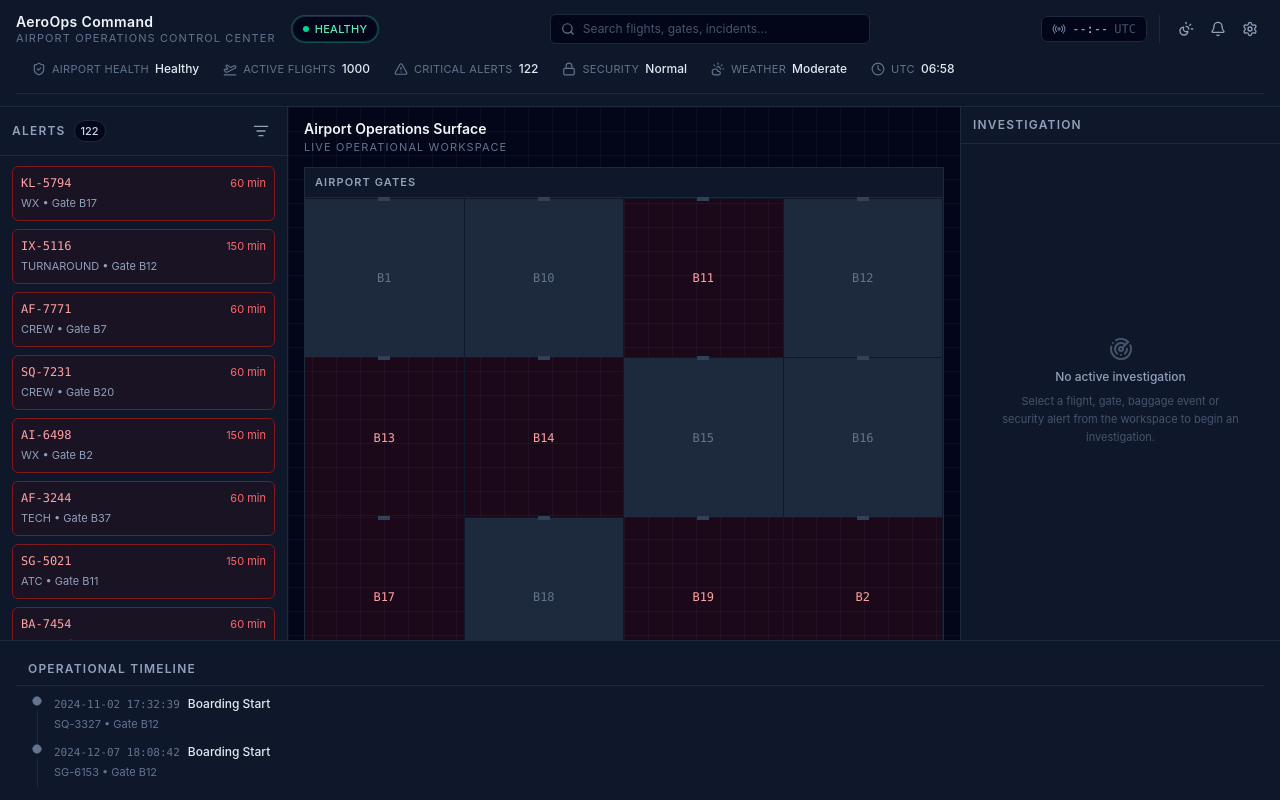
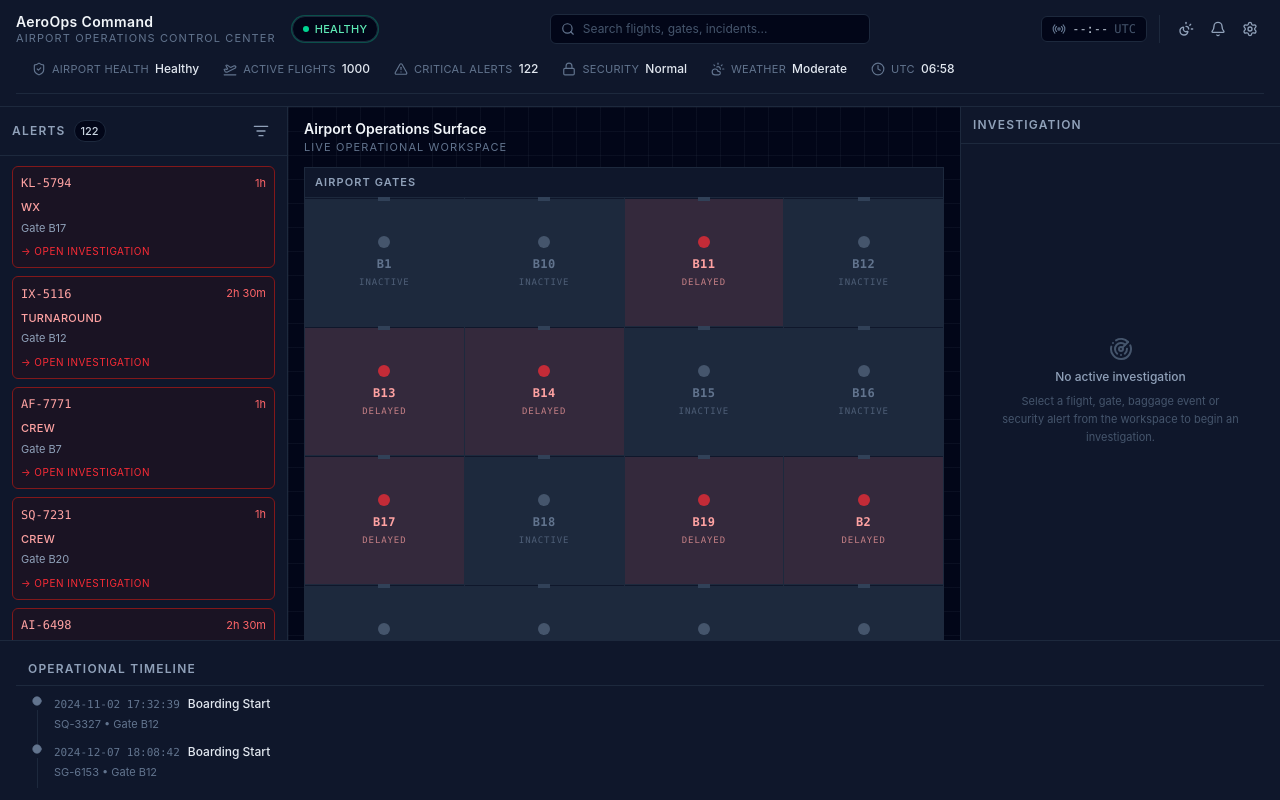
Before and after one commit to tanvie029-cpu/aeroops-command, a React (Vite) app: page / in a window 1280 px wide. Built offline with nearby package versions, Linux system fonts and the light colour scheme.

Commit message:
Polish airport surface and dashboard UI

```diff
--- a/src/App.tsx
+++ b/src/App.tsx
@@ -176,6 +176,17 @@ if (airportDataError) {
   );
 }
 
+function formatDelay(minutes: number) {
+  if (minutes < 60) return `${minutes} min`;
+
+  const hours = Math.floor(minutes / 60);
+  const mins = minutes % 60;
+
+  return mins === 0
+    ? `${hours}h`
+    : `${hours}h ${mins}m`;
+}
+
   return (
     <MainLayout
       header={
@@ -192,30 +203,44 @@ if (airportDataError) {
     />
   </>
 }
+
+
       operationalAlerts={
   <OperationalAlerts alertCount={criticalAlerts}>
     {airportData?.flights
       .filter((flight) => flight.delayMinutes >= 60)
       .slice(0, 8)
       .map((flight) => (
-        <div
+        <button
           key={flight.flightId}
-          className="rounded-md border border-red-900 bg-red-950/20 p-2"
-        >
+          type="button"
+          onClick={() => handleGateSelect(flight.gate)}
+            className="w-full rounded-md border border-red-900 bg-red-950/20 p-2 text-left transition-all duration-200 hover:border-red-500 hover:bg-red-900/30 hover:shadow-lg hover:shadow-red-900/20">
+
           <div className="flex items-center justify-between">
             <span className="font-mono text-xs text-red-300">
               {flight.flightId}
             </span>
 
             <span className="text-[11px] text-red-400">
-              {flight.delayMinutes} min
+              {formatDelay(flight.delayMinutes)}
             </span>
           </div>
 
-          <p className="mt-1 text-[11px] text-slate-400">
-            {flight.delayReason} • Gate {flight.gate}
-          </p>
-        </div>
+          <div className="mt-2 space-y-1">
+  <p className="text-[11px] font-medium uppercase tracking-wide text-red-300">
+    {flight.delayReason}
+  </p>
+
+  <p className="text-[11px] text-slate-400">
+    Gate {flight.gate}
+  </p>
+
+  <p className="pt-1 text-[10px] uppercase tracking-wider text-red-500">
+    → Open Investigation
+  </p>
+</div>
+        </button>
       ))}
   </OperationalAlerts>
 }
--- a/src/components/investigation/InvestigationPanel.tsx
+++ b/src/components/investigation/InvestigationPanel.tsx
@@ -91,8 +91,31 @@ if (investigationData?.maintenance) {
             </InvestigationSection>
 
             <InvestigationSection icon={<Gauge className="h-3.5 w-3.5" />} title="Operational Impact">
-              <p className="capitalize">Severity: {incident.severity}</p>
-              <p className="capitalize">Status: {incident.status}</p>
+              <div className="flex flex-wrap gap-2">
+  <span
+    className={`rounded-full px-2 py-1 text-[10px] font-semibold uppercase tracking-wider ${
+      incident.severity === "critical"
+        ? "bg-red-600 text-white"
+        : incident.severity === "high"
+        ? "bg-orange-500 text-white"
+        : incident.severity === "medium"
+        ? "bg-yellow-500 text-black"
+        : "bg-emerald-600 text-white"
+    }`}
+  >
+    {incident.severity}
+  </span>
+
+  <span
+    className={`rounded-full px-2 py-1 text-[10px] font-semibold uppercase tracking-wider ${
+      incident.status === "resolved"
+        ? "bg-emerald-600 text-white"
+        : "bg-blue-600 text-white"
+    }`}
+  >
+    {incident.status}
+  </span>
+</div>
             </InvestigationSection>
 
             <InvestigationSection icon={<Boxes className="h-3.5 w-3.5" />} title="Affected Resources">
@@ -100,8 +123,19 @@ if (investigationData?.maintenance) {
 
             {investigationData?.baggage ? (
                 <>
-            <p>Baggage: {investigationData.baggage.status}</p>
-            <p>Location: {investigationData.baggage.location}</p>
+            <div className="mt-2 rounded-md border border-slate-700 bg-slate-900 p-2">
+  <p className="text-[10px] uppercase tracking-widest text-slate-500">
+    Baggage
+  </p>
+
+  <p className="mt-1 font-medium">
+    {investigationData.baggage.status}
+  </p>
+
+  <p className="text-[11px] text-slate-500">
+    Location • {investigationData.baggage.location}
+  </p>
+</div>
                </>
             ) : (
             <p className="text-slate-500">No baggage information.</p>
@@ -109,31 +143,56 @@ if (investigationData?.maintenance) {
 
             {investigationData?.maintenance ? (
              <>
-            <p>Maintenance: {investigationData.maintenance.maintenanceType}</p>
-            <p>Issue: {investigationData.maintenance.issue}</p>
+           <div className="mt-2 rounded-md border border-slate-700 bg-slate-900 p-2">
+  <p className="text-[10px] uppercase tracking-widest text-slate-500">
+    Maintenance
+  </p>
+
+  <p className="mt-1 font-medium">
+    {investigationData.maintenance.maintenanceType}
+  </p>
+
+  <p className="text-[11px] text-red-400">
+    {investigationData.maintenance.issue}
+  </p>
+</div>
               </>
             ) : (
             <p className="text-slate-500">No maintenance records.</p>
             )}
             </InvestigationSection>
 
-            <InvestigationSection icon={<History className="h-3.5 w-3.5" />} title="Event Timeline">
+            <InvestigationSection
+  icon={<History className="h-3.5 w-3.5" />}
+  title="Event Timeline"
+>
   {investigationData?.gateEvents.length ? (
     investigationData.gateEvents.map((event) => (
-                  <div key={event.eventId} className="mb-2">
-                    <p className="font-medium">{event.eventType}</p>
-                    <p className="text-slate-500 text-[11px]">
+      <div
+        key={event.eventId}
+        className="mb-2 rounded-md border border-slate-800 bg-slate-900 p-2"
+      >
+        <p className="font-medium text-slate-100">
+          {event.eventType}
+        </p>
+
+        <p className="mt-1 text-[11px] text-slate-500">
           {event.timestamp}
         </p>
       </div>
     ))
   ) : (
-                <p className="text-slate-500">No operational events recorded for this flight.</p>
+    <p className="text-slate-500">
+      No gate events available.
+      Monitoring live airport feed...
+    </p>
   )}
 </InvestigationSection>
 
             <InvestigationSection icon={<ClipboardList className="h-3.5 w-3.5" />} title="Recommended Action">
-              <p>{recommendation}</p>
+              <div className="rounded-md border border-cyan-700 bg-cyan-950/30 p-3">
+  <p className="rounded-md border border-cyan-700 bg-cyan-950/30 p-3 font-medium text-cyan-300">{recommendation}</p>
+</div>
             </InvestigationSection>
           </div>
         ) : (
--- a/src/components/surface/AirportSurface.tsx
+++ b/src/components/surface/AirportSurface.tsx
@@ -16,7 +16,7 @@ function GateGroup({ terminalLabel, gateIds, activeGateId, onGateClick, gateStat
           {terminalLabel}
         </h3>
       </div>
-      <div className="grid grid-cols-4 divide-x divide-slate-800">
+      <div className="grid grid-cols-4 gap-px bg-slate-800">
         {gateIds.map((gateId) => {
           const isSelected = activeGateId === gateId;
           const status = gateStatusMap?.[gateId];
@@ -30,8 +30,8 @@ function GateGroup({ terminalLabel, gateIds, activeGateId, onGateClick, gateStat
                   : status === "inactive"
                     ? "bg-slate-800 text-slate-500"
                     : "text-slate-300";
-          const commonClassName = `relative flex aspect-square flex-col items-center justify-center border-t border-slate-900 font-mono text-xs ${statusClassName} ${
-               isSelected ? "ring-2 ring-cyan-400 ring-inset" : ""}`;
+          const commonClassName = `relative flex h-32 flex-col items-center justify-center border-t border-slate-900 font-mono text-xs ${statusClassName} ${
+               isSelected? "relative z-10 ring-2 ring-cyan-400 ring-inset scale-[1.01]": ""}`;
 
           if (!onGateClick) {
             return (
@@ -48,10 +48,29 @@ function GateGroup({ terminalLabel, gateIds, activeGateId, onGateClick, gateStat
               type="button"
               aria-pressed={isSelected}
               onClick={() => onGateClick(gateId)}
-              className={`${commonClassName} focus:outline-none focus-visible:ring-2 focus-visible:ring-slate-600`}
-            >
+              className={`${commonClassName} transition-all duration-200 hover:scale-[1.01] hover:brightness-110 hover:z-10 active:scale-[0.98] focus:outline-none focus-visible:ring-2 focus-visible:ring-cyan-400`} >
               <span aria-hidden="true" className="absolute top-0 h-1 w-3 -translate-y-1/2 bg-slate-700" />
-              {gateId}
+<>
+  <span
+    className={`mb-2 h-3 w-3 rounded-full ${
+      status === "delayed"
+        ? "bg-red-500 animate-pulse"
+        : status === "boarding"
+        ? "bg-amber-400 animate-pulse"
+        : status === "normal"
+        ? "bg-emerald-400"
+        : "bg-slate-600"
+    }`}
+  />
+
+  <span className="font-semibold tracking-wide">
+    {gateId}
+  </span>
+
+  <span className="mt-1 text-[9px] uppercase tracking-widest opacity-70">
+    {status ?? "normal"}
+  </span>
+</>
             </button>
           );
         })}
@@ -67,7 +86,7 @@ interface TaxiwayStripProps {
 function TaxiwayStrip({ label }: TaxiwayStripProps) {
   return (
     <div className="flex items-center gap-2 border-y border-dashed border-slate-800 py-1.5">
-      <span className="font-mono text-[11px] uppercase tracking-widest text-slate-500">
+      <span className="font-mono text-[11px] uppercase tracking-widest text-slate-400">
         {label}
       </span>
       <span className="h-px flex-1 bg-slate-800" aria-hidden="true" />
@@ -92,24 +111,14 @@ function RunwayStrip({ label }: RunwayStripProps) {
       </div>
       <Plane
         aria-hidden="true"
-        className="absolute left-6 top-1/2 h-4 w-4 -translate-y-1/2 rotate-90 text-slate-500"
+        className="absolute left-8 top-1/2 h-4 w-4 -translate-y-1/2 rotate-90 text-slate-400"
       />
-      <span className="relative bg-slate-900 px-3 font-mono text-sm font-semibold tracking-[0.2em] text-slate-200">
+      <span className="relative bg-slate-900 px-4 font-mono text-base font-bold tracking-[0.25em] text-slate-100">
         {label}
       </span>
-    </div>
-  );
-}
-interface LegendItemProps {
-  swatchClassName: string;
-  label: string;
-}
-
-function LegendItem({ swatchClassName, label }: LegendItemProps) {
-  return (
-    <div className="flex items-center gap-1.5">
-      <span className={`h-2.5 w-2.5 border border-slate-700 ${swatchClassName}`} aria-hidden="true" />
-      <span className="text-[11px] text-slate-400">{label}</span>
+      <p className="absolute bottom-1 text-[10px] uppercase tracking-widest text-emerald-400">
+       Active
+      </p>
     </div>
   );
 }
@@ -156,13 +165,6 @@ export function AirportSurface({
           <TaxiwayStrip label="Taxiway Bravo" />
         </div>
       </div>
-
-      <footer aria-label="Surface legend" className="mt-3 flex flex-wrap gap-x-4 gap-y-1.5 border-t border-slate-800 pt-2.5">
-        <LegendItem swatchClassName="bg-emerald-500" label="Normal" />
-        <LegendItem swatchClassName="bg-amber-500" label="Boarding" />
-        <LegendItem swatchClassName="bg-red-500" label="Delayed" />
-        <LegendItem swatchClassName="bg-blue-500" label="Taxiing" />
-      </footer>
     </section>
   );
 }
```
Lines whose indentation alone changed are shown as unchanged.
